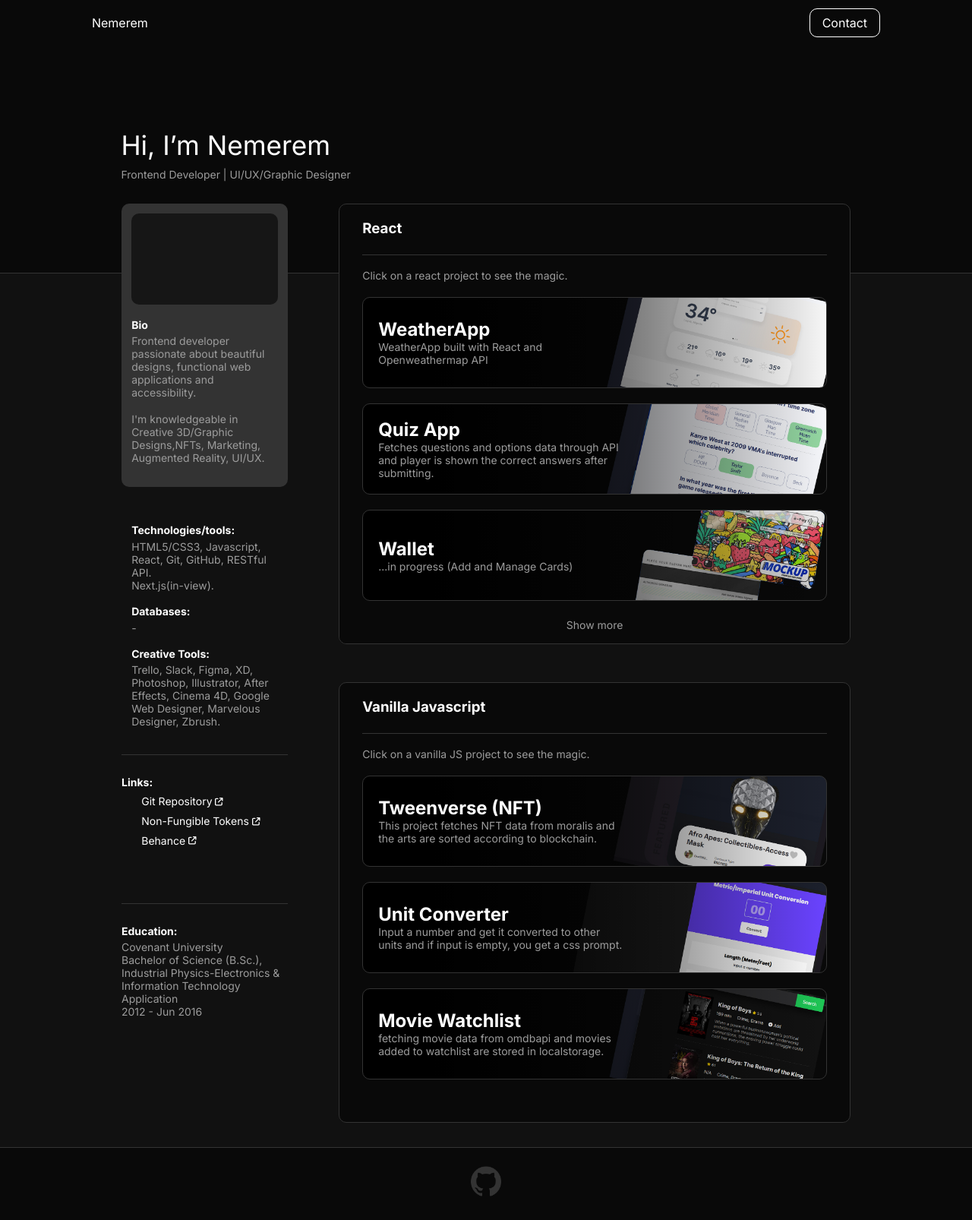
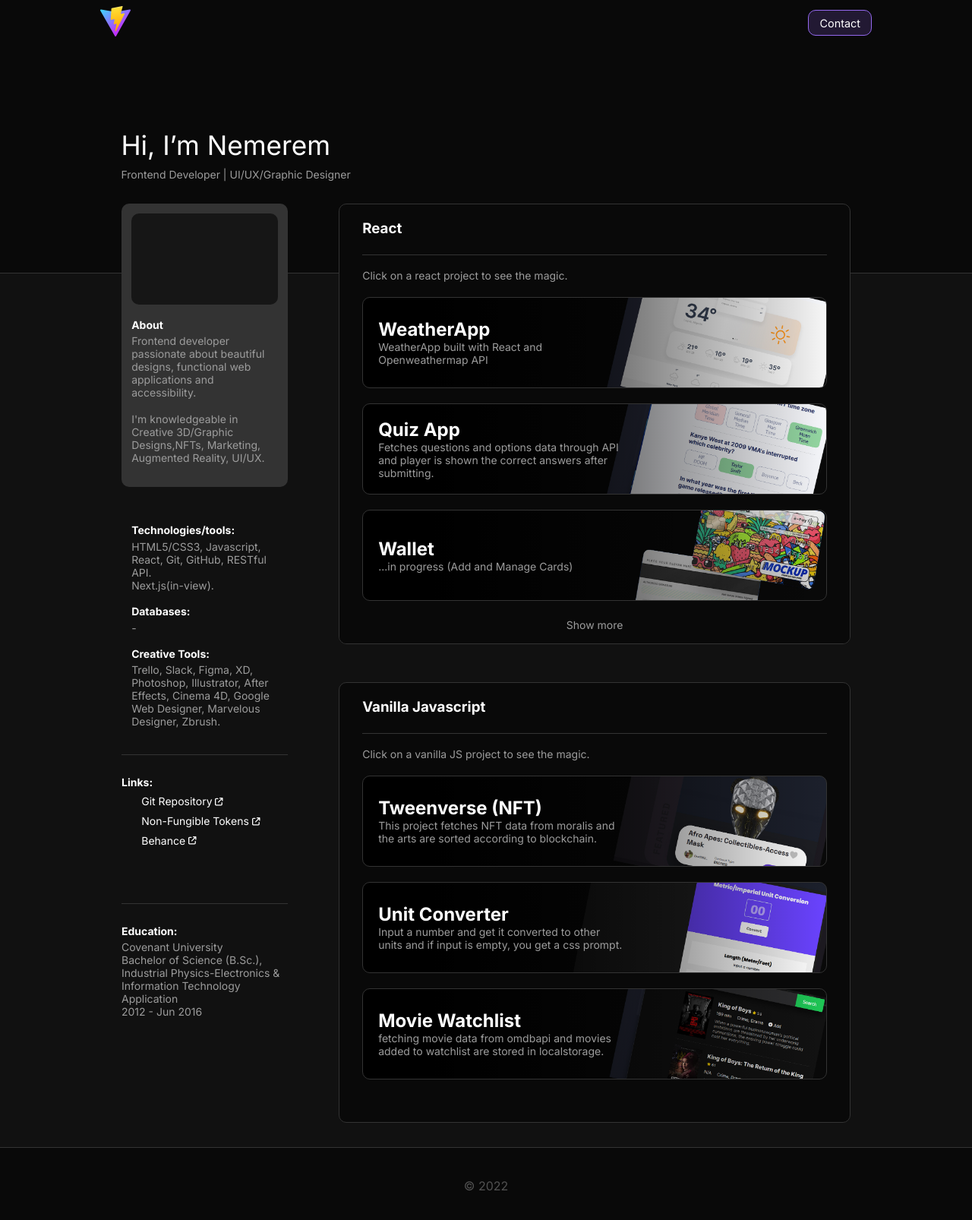
Before and after one commit to nemerem-x/my-portfolio, a React (Vite) app: page / in a window 1280 px wide. Shown: the whole page at 76% size. Built offline with nearby package versions, Linux system fonts and the light colour scheme.

Commit message:
button change

```diff
--- a/components/Footer.jsx
+++ b/components/Footer.jsx
@@ -5,11 +5,7 @@ export default function Footer() {
 
   return (
         <div className="footer">
-            <a href="https://github.com/nemerem-x"
-            target="_blank"
-            >
-                <img src={gitlogo} alt="github" />
-            </a>
+                <p style={{color: "#515151"}}>&copy; 2022</p>
         </div>
   )
 }
--- a/components/Navbar.jsx
+++ b/components/Navbar.jsx
@@ -1,11 +1,12 @@
 import '../src/index.css'
+import myLogo from '/vite.svg'
 import { Link } from 'react-router-dom'
 
 export default function Navbar() {
 
   return (
     <div className='nav'>
-      <Link to="/">Nemerem</Link>
+      <Link to="/"><img src={myLogo} alt="" /></Link>
       <Link id='contactbtn' to="/contact">Contact</Link>
     </div>
   )
--- a/components/Sidebar.jsx
+++ b/components/Sidebar.jsx
@@ -16,7 +16,7 @@ export default function Sidebar() {
       <div className='sidebar'>
           <div className="biocard">
               <div className="image"></div>
-              <h3>Bio</h3>
+              <h3>About</h3>
               <p>
                   Frontend developer passionate about
                   beautiful designs, functional web
--- a/src/index.css
+++ b/src/index.css
@@ -29,6 +29,11 @@ body {
 .nav a {
   text-decoration: none;
   color: white;
+}
+
+.nav img {
+  height: 100%;
+  width: 40px;
 }
 
 .info {
@@ -219,9 +224,15 @@ body {
 }
 
 #contactbtn {
-  border: 1px solid white;
+  border: 1px solid #9468EE;
+  background-color: #221933;
+  font-size: 0.9rem;
   border-radius: 10px;
   padding: 0.5em 1em;
+}
+
+#contactbtn:hover {
+  background-color: #4c3773;
 }
 
 .contact {
```
Also changed, not shown: public/nemlogo.png (added).
